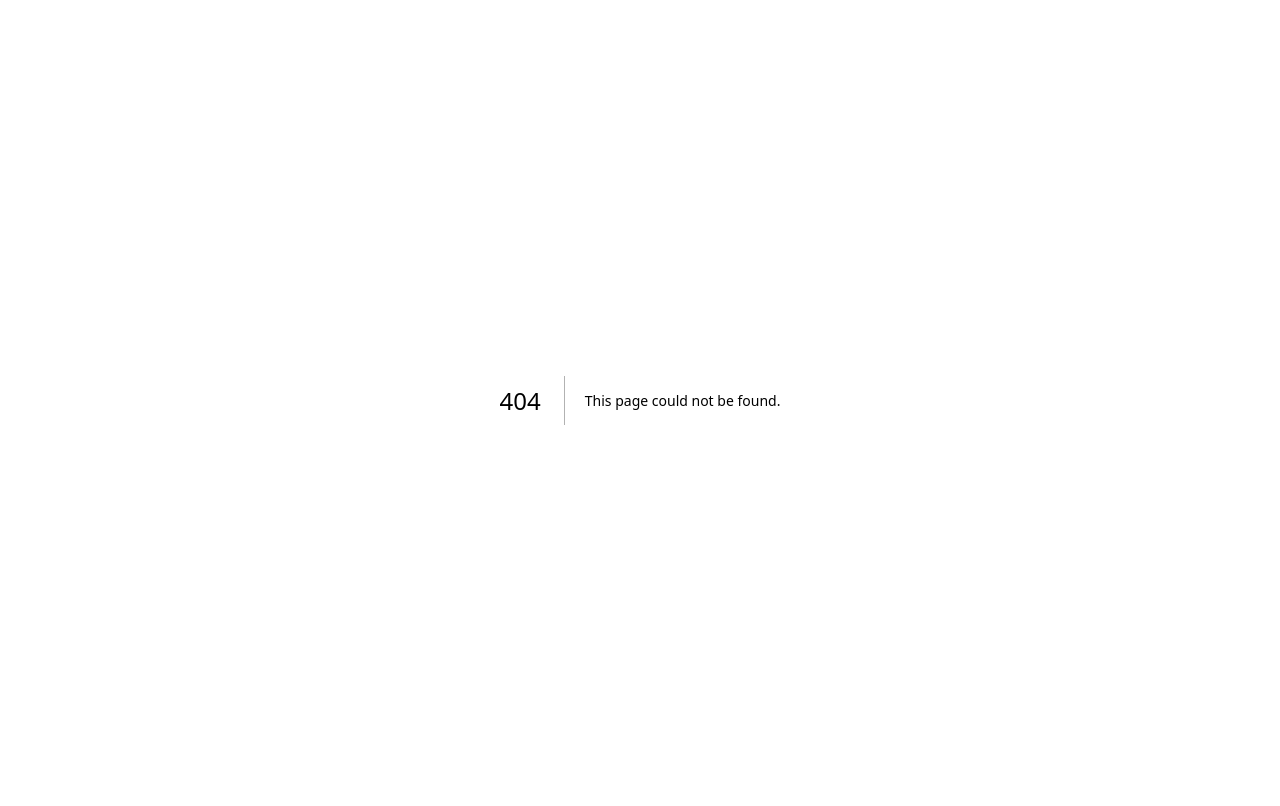
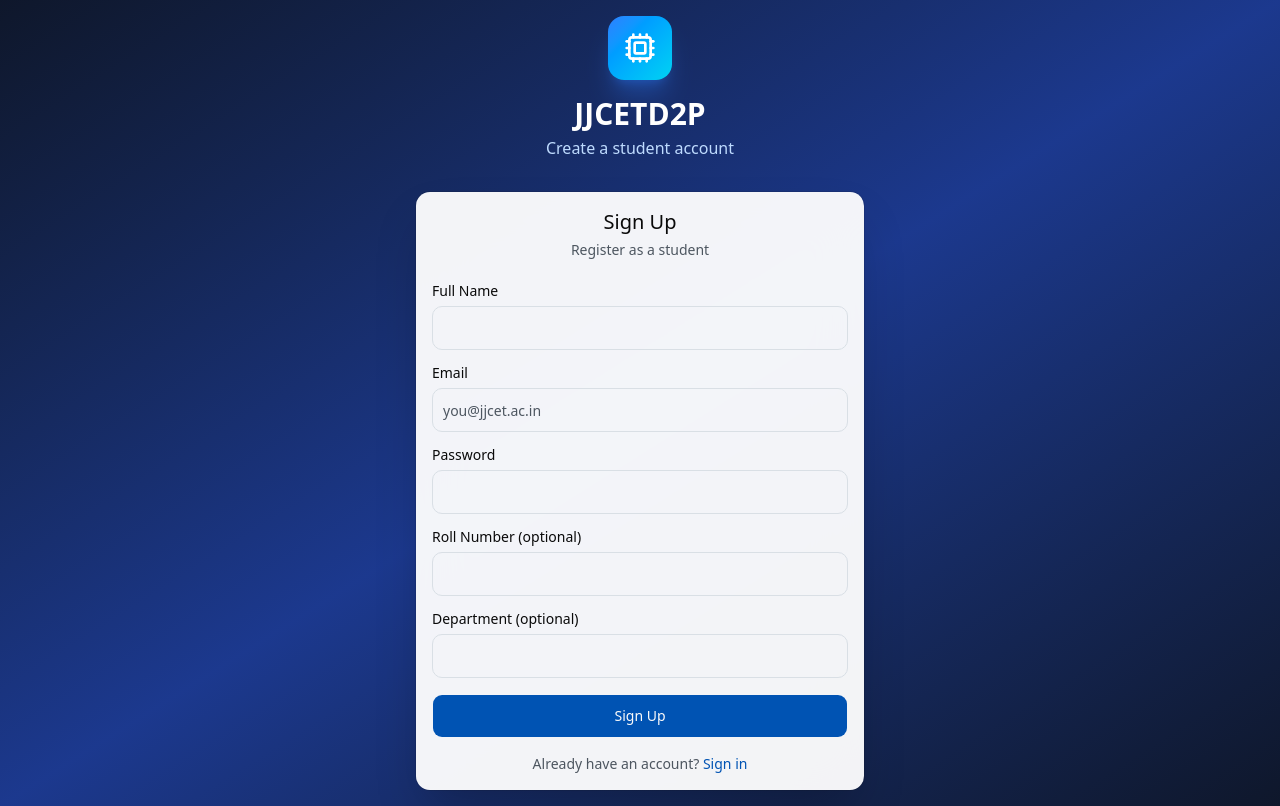
Before and after one commit to ayyappan1221/JJCETD2P, a Next.js app: page /signup in a window 1280 px wide. Before the commit this address had no page. Built offline with nearby package versions, Linux system fonts and the light colour scheme.

Commit message:
Add student signup process

```diff
--- /dev/null
+++ b/src/app/api/v1/signup/route.ts
@@ -0,0 +1,52 @@
+import { NextRequest, NextResponse } from "next/server";
+import { db } from "@/lib/db";
+import { profiles, userRoles } from "@/lib/db/schema";
+import { eq } from "drizzle-orm";
+import { z } from "zod";
+import bcrypt from "bcryptjs";
+
+const signupSchema = z.object({
+  email: z.string().email(),
+  password: z.string().min(8),
+  fullName: z.string().min(2),
+  rollNumber: z.string().optional(),
+  department: z.string().optional(),
+});
+
+export async function POST(req: NextRequest) {
+  try {
+    const body = await req.json();
+    const parsed = signupSchema.parse(body);
+
+    const passwordHash = await bcrypt.hash(parsed.password, 12);
+
+    const [user] = await db
+      .insert(profiles)
+      .values({
+        authUserId: crypto.randomUUID() as any,
+        email: parsed.email,
+        fullName: parsed.fullName,
+        rollNumber: parsed.rollNumber || null,
+        department: parsed.department || null,
+        passwordHash,
+        isActive: true,
+      })
+      .returning();
+
+    await db.insert(userRoles).values({ userId: user.id, role: "STUDENT" });
+
+    return NextResponse.json(
+      { id: user.id, email: user.email, fullName: user.fullName, roles: ["STUDENT"] },
+      { status: 201 }
+    );
+  } catch (err: any) {
+    if (err?.name === "ZodError") {
+      return NextResponse.json({ error: "Validation failed", details: err.errors }, { status: 400 });
+    }
+    if (err?.code === "23505") {
+      return NextResponse.json({ error: "Email already exists" }, { status: 409 });
+    }
+    console.error("Signup error:", err);
+    return NextResponse.json({ error: "Internal server error" }, { status: 500 });
+  }
+}
--- a/src/app/login/page.tsx
+++ b/src/app/login/page.tsx
@@ -70,6 +70,9 @@ export default function LoginPage() {
             <div className="mt-4 text-center text-sm text-muted-foreground">
               <a href="/forgot-password" className="text-primary hover:underline">Forgot password?</a>
             </div>
+            <div className="mt-2 text-center text-sm text-muted-foreground">
+              No account? <a href="/signup" className="text-primary hover:underline">Sign up</a>
+            </div>
           </CardContent>
         </Card>
       </div>
--- /dev/null
+++ b/src/app/signup/page.tsx
@@ -0,0 +1,91 @@
+"use client";
+
+import { useState } from "react";
+import { useRouter } from "next/navigation";
+import { Button } from "@/components/ui/button";
+import { Input } from "@/components/ui/input";
+import { Label } from "@/components/ui/label";
+import { Card, CardContent, CardDescription, CardHeader, CardTitle } from "@/components/ui/card";
+import { Cpu } from "lucide-react";
+
+export default function SignupPage() {
+  const router = useRouter();
+  const [email, setEmail] = useState("");
+  const [password, setPassword] = useState("");
+  const [fullName, setFullName] = useState("");
+  const [rollNumber, setRollNumber] = useState("");
+  const [department, setDepartment] = useState("");
+  const [error, setError] = useState("");
+  const [loading, setLoading] = useState(false);
+
+  const handleSubmit = async (e: React.FormEvent) => {
+    e.preventDefault();
+    setError("");
+    setLoading(true);
+    try {
+      const res = await fetch("/api/v1/signup", {
+        method: "POST",
+        headers: { "Content-Type": "application/json" },
+        body: JSON.stringify({ email, password, fullName, rollNumber, department }),
+      });
+      const data = await res.json();
+      if (!res.ok) { setError(data.error || "Signup failed"); setLoading(false); return; }
+      router.push("/login");
+    } catch {
+      setError("Network error");
+      setLoading(false);
+    }
+  };
+
+  return (
+    <div className="min-h-screen flex items-center justify-center bg-gradient-to-br from-slate-900 via-blue-900 to-slate-900 p-4">
+      <div className="relative z-10 w-full max-w-md">
+        <div className="text-center mb-8">
+          <div className="inline-flex items-center justify-center h-16 w-16 rounded-2xl bg-gradient-to-br from-blue-500 to-cyan-400 shadow-xl shadow-blue-500/30 mb-4">
+            <Cpu className="h-8 w-8 text-white" />
+          </div>
+          <h1 className="text-3xl font-bold text-white">JJCETD2P</h1>
+          <p className="text-blue-200 mt-1">Create a student account</p>
+        </div>
+
+        <Card className="backdrop-blur-xl bg-white/95 dark:bg-slate-900/95 border-0 shadow-2xl">
+          <CardHeader className="text-center pb-2">
+            <CardTitle className="text-xl">Sign Up</CardTitle>
+            <CardDescription>Register as a student</CardDescription>
+          </CardHeader>
+          <CardContent>
+            <form onSubmit={handleSubmit} className="space-y-4">
+              {error && <div className="bg-red-50 text-red-600 p-3 rounded-lg text-sm border border-red-200">{error}</div>}
+              <div className="space-y-2">
+                <Label htmlFor="fullName">Full Name</Label>
+                <Input id="fullName" value={fullName} onChange={(e) => setFullName(e.target.value)} required className="h-11" />
+              </div>
+              <div className="space-y-2">
+                <Label htmlFor="email">Email</Label>
+                <Input id="email" type="email" value={email} onChange={(e) => setEmail(e.target.value)} placeholder="you@jjcet.ac.in" required className="h-11" />
+              </div>
+              <div className="space-y-2">
+                <Label htmlFor="password">Password</Label>
+                <Input id="password" type="password" value={password} onChange={(e) => setPassword(e.target.value)} required className="h-11" />
+              </div>
+              <div className="space-y-2">
+                <Label htmlFor="rollNumber">Roll Number (optional)</Label>
+                <Input id="rollNumber" value={rollNumber} onChange={(e) => setRollNumber(e.target.value)} className="h-11" />
+              </div>
+              <div className="space-y-2">
+                <Label htmlFor="department">Department (optional)</Label>
+                <Input id="department" value={department} onChange={(e) => setDepartment(e.target.value)} className="h-11" />
+              </div>
+              <Button type="submit" className="w-full h-11" disabled={loading}>
+                {loading ? "Creating account..." : "Sign Up"}
+              </Button>
+            </form>
+            <div className="mt-4 text-center text-sm text-muted-foreground">
+              Already have an account? <a href="/login" className="text-primary hover:underline">Sign in</a>
+            </div>
+          </CardContent>
+        </Card>
+      </div>
+    </div>
+  );
+}
--- a/src/middleware.ts
+++ b/src/middleware.ts
@@ -2,7 +2,7 @@ import { auth } from "@/lib/auth/edge";
 import { NextResponse } from "next/server";
 import type { NextRequest } from "next/server";
 
-const PUBLIC_PATHS = ["/login", "/api/auth", "/api/v1/health", "/api/v1/seed"];
+const PUBLIC_PATHS = ["/login", "/signup", "/api/auth", "/api/v1/health", "/api/v1/seed", "/api/v1/signup"];
 
 const ROLE_ROUTES: Record<string, string[]> = {
   "/admin": ["ADMIN"],
```
